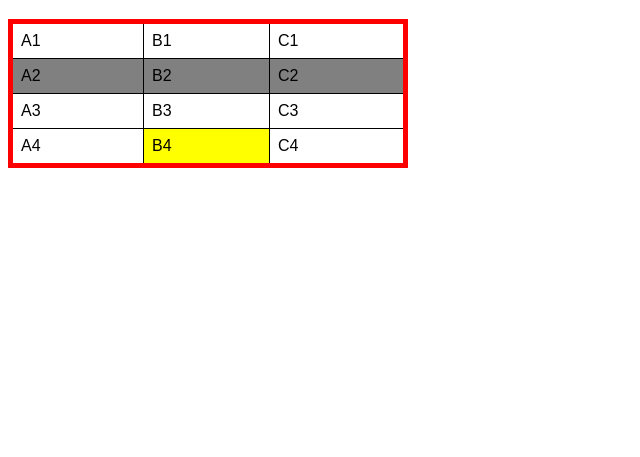
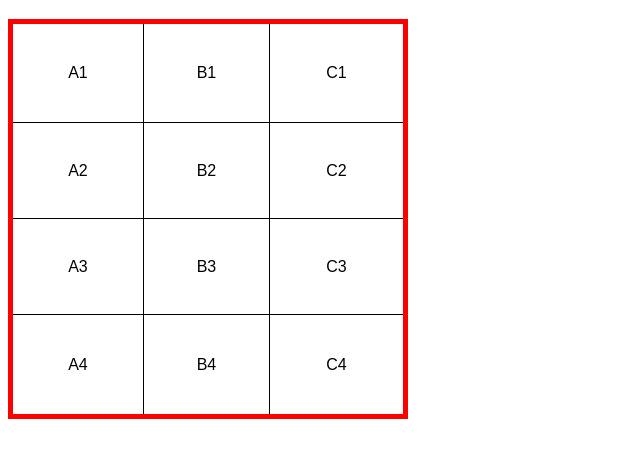
Before and after one commit to ericodev8/html-css, a plain HTML site: page exercicios/ex023/tabela001.html in a window 1280 px wide. Shown: the part 61-518 px from the top of the page, without its empty margins (0-640 px from the left). Drawn offline with Linux system fonts and the light colour scheme.

Commit message:
Estudo de tabelas

```diff
--- a/exercicios/ex023/tabela001.html
+++ b/exercicios/ex023/tabela001.html
@@ -11,20 +11,17 @@
 
         table{
             width: 400px;
+            height: 400px;
             border-collapse: collapse;
             border: 5px solid red;
         }
 
-        tr.linha{
-            background-color:gray ;
-        }
 
         td{
             border: 1px solid black;
             padding: 8px;
-        }
-        td.dado{
-            background-color: yellow;
+            text-align: center; /* Alinhamento Horizontal */
+            vertical-align: middle; /* Alinhamento Vertical */
         }
     </style>
 </head>
@@ -43,7 +40,7 @@
           <td>B1</td>
           <td>C1</td>
         </tr>
-        <tr class="linha">
+        <tr>
           <td>A2</td>
           <td>B2</td>
           <td>C2</td>
@@ -55,7 +52,7 @@
           </tr>
           <tr>
             <td>A4</td>
-            <td class="dado">B4</td>
+            <td>B4</td>
             <td>C4</td>
           </tr>
     </table>
```
